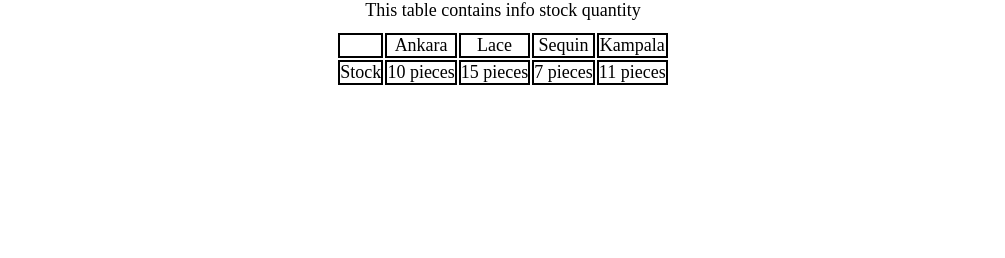
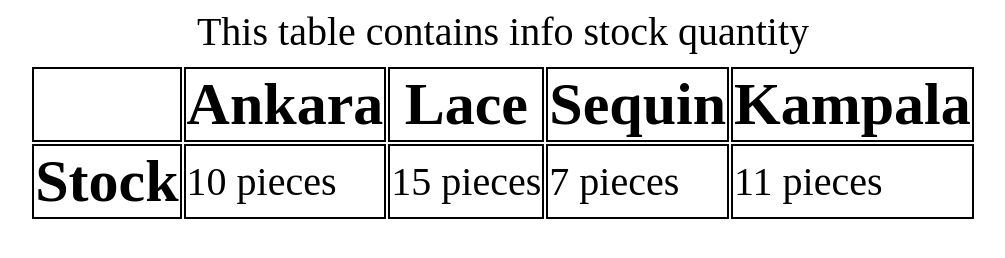
Before and after one commit to sefeoluwa/learningTests, a plain HTML site: page index.html in a window 1280 px wide. Shown: the whole page, without its empty margins (137-1142 px from the left). Drawn offline with Linux system fonts and the light colour scheme.

Commit message:
relative styling test

```diff
--- a/style.css
+++ b/style.css
@@ -1,22 +1,5 @@
-html, body, div, span, applet, object, iframe,
-h1, h2, h3, h4, h5, h6, p, blockquote, pre,
-a, abbr, acronym, address, big, cite, code,
-del, dfn, em, img, ins, kbd, q, s, samp,
-small, strike, strong, sub, sup, tt, var,
-b, u, i, center,
-dl, dt, dd, ol, ul, li,
-fieldset, form, label, legend,
-table, caption, tbody, tfoot, thead, tr, th, td,
-article, aside, canvas, details, embed,
-figure, figcaption, footer, header, hgroup,
-menu, nav, output, ruby, section, summary,
-time, mark, audio, video {
-	margin: 0;
-	padding: 0;
-	border: 0;
-	font-size: 100%;
-	font: inherit;
-	vertical-align: baseline;
+html{
+    font-size:20px;
 }
 
  th, td{
@@ -24,8 +7,13 @@ time, mark, audio, video {
 
 }
 
+th{
+    font-size: 3rem;
+}
+
 table{
     padding:10px;
+    font-size: 2rem;
 }
 
 body{
```
